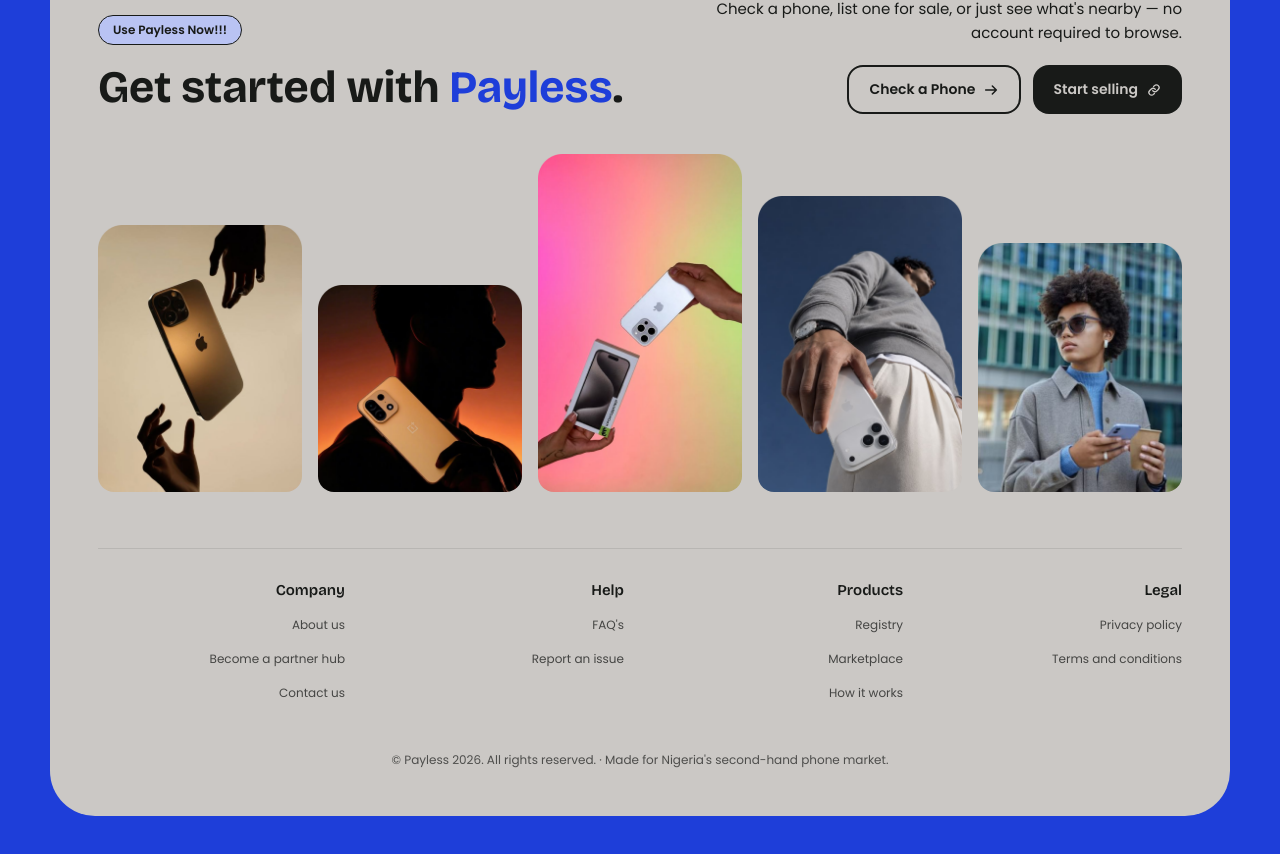
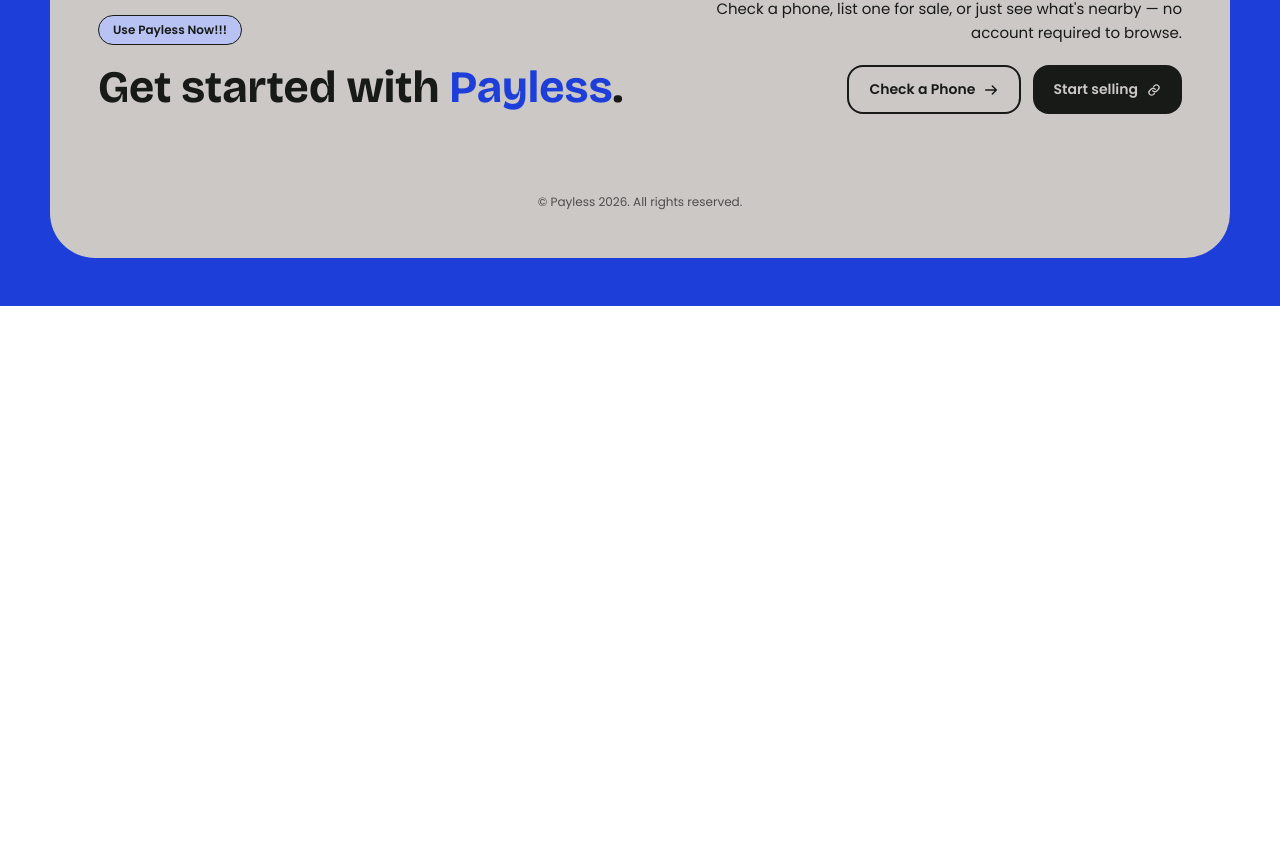
Before and after one commit to sidneycodes1/payless-website, a Next.js app: page / in a window 1280 px wide. Shown: the part 5537-6391 px from the top of the page. After the commit the page ends 5843 px from the top, so only its background shows below. Built offline with nearby package versions, Linux system fonts and the light colour scheme.

Commit message:
Simplify get started footer

```diff
--- a/src/components/sections/footer/Footer.tsx
+++ b/src/components/sections/footer/Footer.tsx
@@ -1,83 +1,12 @@
-import Link from "next/link";
-
-type FooterLink = { label: string; href: string; target?: string };
-type FooterColumn = { title: string; links: FooterLink[] };
-
-const footerColumns: FooterColumn[] = [
-  {
-    title: "Company",
-    links: [
-      { label: "About us", href: "#about" },
-      { label: "Become a partner hub", href: "/partner-hub" },
-      { label: "Contact us", href: "#" },
-    ],
-  },
-  {
-    title: "Help",
-    links: [
-      { label: "FAQ's", href: "#faq" },
-      { label: "Report an issue", href: "#" },
-    ],
-  },
-  {
-    title: "Products",
-    links: [
-      { label: "Registry", href: "https://payless-frontend-eight.vercel.app/", target: "_blank" },
-      { label: "Marketplace", href: "/coming-soon", target: "_blank" },
-      { label: "How it works", href: "#how-it-works" },
-    ],
-  },
-  {
-    title: "Legal",
-    links: [
-      { label: "Privacy policy", href: "#" },
-      { label: "Terms and conditions", href: "#" },
-    ],
-  },
-];
-
 /**
- * Footer renders inside the GetStarted cream card, matching the Figma layout.
+ * Footer renders inside the GetStarted cream card.
  */
 export const Footer = () => {
   return (
-    <footer className="mt-12 pt-8 border-t border-near-black/10">
-      <div className="grid grid-cols-2 gap-8 sm:grid-cols-4 sm:justify-items-end text-left sm:text-right">
-        {footerColumns.map((column) => (
-          <div key={column.title}>
-            <h3 className="text-h7 font-semibold text-near-black">{column.title}</h3>
-            <ul className="mt-3 space-y-2.5">
-              {column.links.map((link) => (
-                <li key={link.label}>
-                  {link.href.startsWith("/") && link.target !== "_blank" ? (
-                    <Link
-                      href={link.href}
-                      className="text-h8 text-near-black/75 transition-colors hover:text-near-black"
-                    >
-                      {link.label}
-                    </Link>
-                  ) : (
-                    <a
-                      href={link.href}
-                      target={link.target}
-                      rel={link.target === "_blank" ? "noopener noreferrer" : undefined}
-                      className="text-h8 text-near-black/75 transition-colors hover:text-near-black"
-                    >
-                      {link.label}
-                    </a>
-                  )}
-                </li>
-              ))}
-            </ul>
-          </div>
-        ))}
-      </div>
-
-      <div className="mt-8 pt-4">
-        <p className="text-center text-h8 text-near-black/70">
-          © Payless 2026. All rights reserved. · Made for Nigeria&apos;s second-hand phone market.
-        </p>
-      </div>
+    <footer className="mt-12 pt-8">
+      <p className="text-center text-h8 text-near-black/70">
+        © Payless 2026. All rights reserved.
+      </p>
     </footer>
   );
 };
--- a/src/components/sections/get-started/GetStarted.tsx
+++ b/src/components/sections/get-started/GetStarted.tsx
@@ -1,39 +1,5 @@
-import Image from "next/image";
 import { Button } from "@/components/primitives/button/Button";
 import { Footer } from "@/components/sections/footer/Footer";
-import { ASSETS } from "@/lib/assets";
-
-/**
- * The five staggered photo cards, in design order. Heights follow the native
- * asset proportions with bottoms flush, so the tall middle card rises above the rest.
- */
-const photoCards = [
-  {
-    src: ASSETS.getStartedPhotos[0],
-    aspect: "lg:aspect-[416/544]",
-    alt: "Hands reaching toward a floating gold smartphone",
-  },
-  {
-    src: ASSETS.getStartedPhotos[1],
-    aspect: "lg:aspect-[416/422]",
-    alt: "Silhouetted profile holding a gold phone against a sunset",
-  },
-  {
-    src: ASSETS.getStartedPhotos[2],
-    aspect: "lg:aspect-[416/688]",
-    alt: "Two hands exchanging a white smartphone over a pink and green gradient",
-  },
-  {
-    src: ASSETS.getStartedPhotos[3],
-    aspect: "lg:aspect-[416/604]",
-    alt: "Person in a grey sweater holding a white smartphone behind their back",
-  },
-  {
-    src: ASSETS.getStartedPhotos[4],
-    aspect: "lg:aspect-[416/508]",
-    alt: "Person in sunglasses holding a phone and a coffee cup outdoors",
-  },
-];
 
 export const GetStarted = () => {
   return (
@@ -79,24 +45,6 @@ export const GetStarted = () => {
             </div>
           </div>
 
-          {/* Staggered photo row */}
-          <div className="-mx-6 mt-10 flex snap-x snap-mandatory items-end gap-3.5 overflow-x-auto px-6 pb-2 sm:mx-0 sm:grid sm:snap-none sm:grid-cols-5 sm:gap-4 sm:overflow-visible sm:px-0">
-            {photoCards.map((photo) => (
-              <div
-                key={photo.src}
-                className={`relative aspect-[416/508] w-[65vw] max-w-[240px] shrink-0 snap-start overflow-hidden rounded-2xl sm:w-auto sm:max-w-none sm:shrink ${photo.aspect}`}
-              >
-                <Image
-                  src={photo.src}
-                  alt={photo.alt}
-                  fill
-                  sizes="(max-width: 640px) 65vw, 20vw"
-                  className="object-cover"
-                />
-              </div>
-            ))}
-          </div>
-
           {/* Footer inside the cream card */}
           <Footer />
         </div>
```
